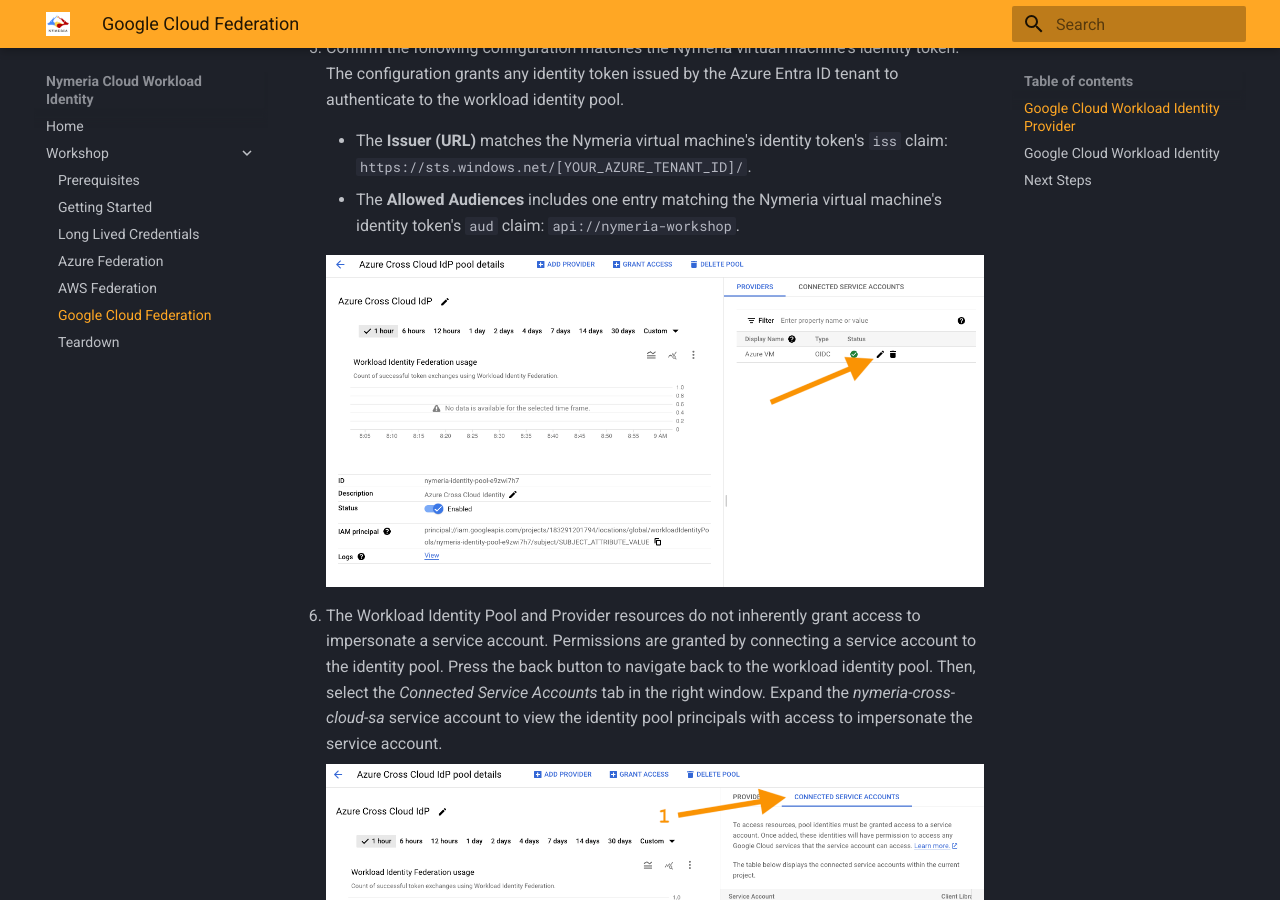
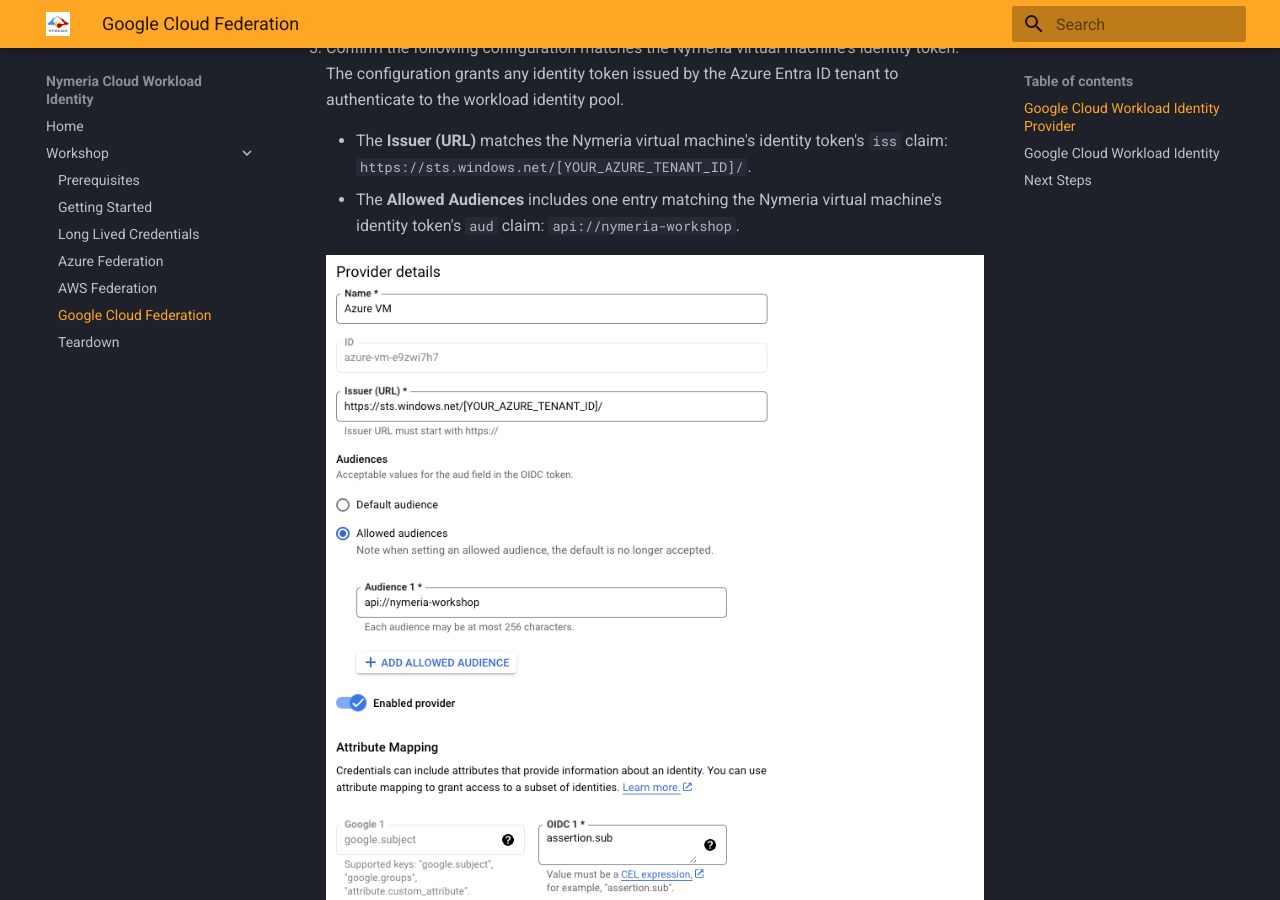
Before and after one commit to pumasecurity/nymeria, an MkDocs documentation site: the page built from docs/docs/gcp.md, in a window 1280 px wide and 900 px high, scrolled down 1321 px. Built offline with MkDocs 1.6.1 and Material for MkDocs 9.7.7, drawn with Linux system fonts in a browser that asks for light colours.

Commit message:
bug: gcp azure pool image

```diff
--- a/docs/docs/gcp.md
+++ b/docs/docs/gcp.md
@@ -24,7 +24,7 @@
 
     - The **Allowed Audiences** includes one entry matching the Nymeria virtual machine's identity token's `aud` claim: `api://nymeria-workshop`.
 
-    ![](./img/gcp-workload-identity-pool.png)
+    ![](./img/gcp-azure-pool.png)
 
 1. The Workload Identity Pool and Provider resources do not inherently grant access to impersonate a service account. Permissions are granted by connecting a service account to the identity pool. Press the back button to navigate back to the workload identity pool. Then, select the *Connected Service Accounts* tab in the right window. Expand the *nymeria-cross-cloud-sa* service account to view the identity pool principals with access to impersonate the service account.
 
```
